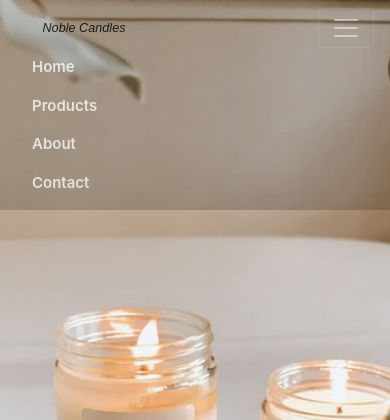
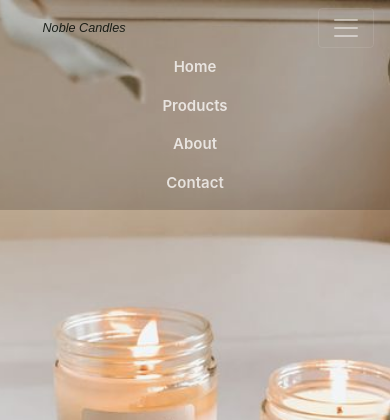
Before and after one commit to EiriniChalatsiadou/Noble-Candles, a Django app: page / in a window 390 px wide, after a click that opens the changed part. Shown: the top 420 px of the page. Run offline with Django 3.2, Linux system fonts and the light colour scheme; some libraries are stand-ins or nearby versions.

Commit message:
align centerhamburger menu items

```diff
--- a/static/css/base.css
+++ b/static/css/base.css
@@ -141,6 +141,10 @@ footer {
     border: 0;
 }
 
+.navbar-nav li {
+    text-align: center;
+}
+
 @media (max-width: 576px) {
     #logo {
         font-size: 1.5vh;
```
